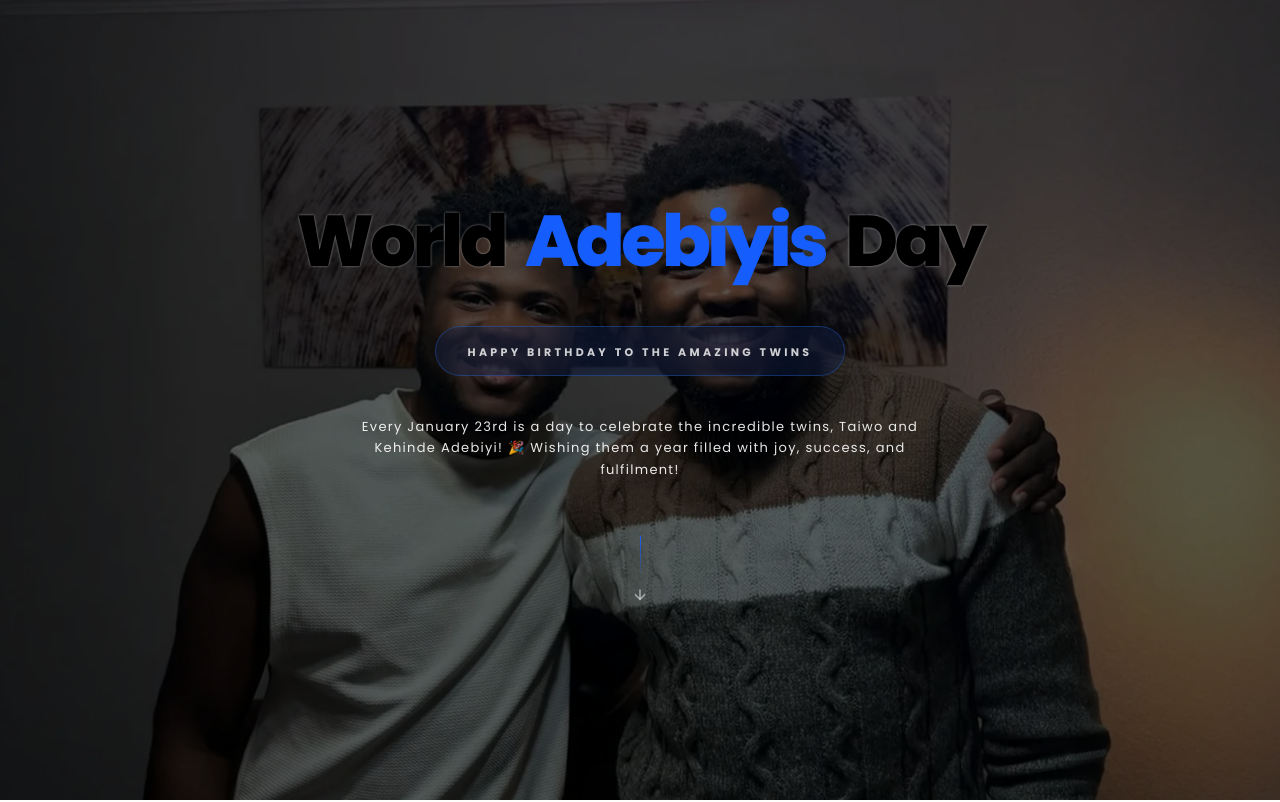
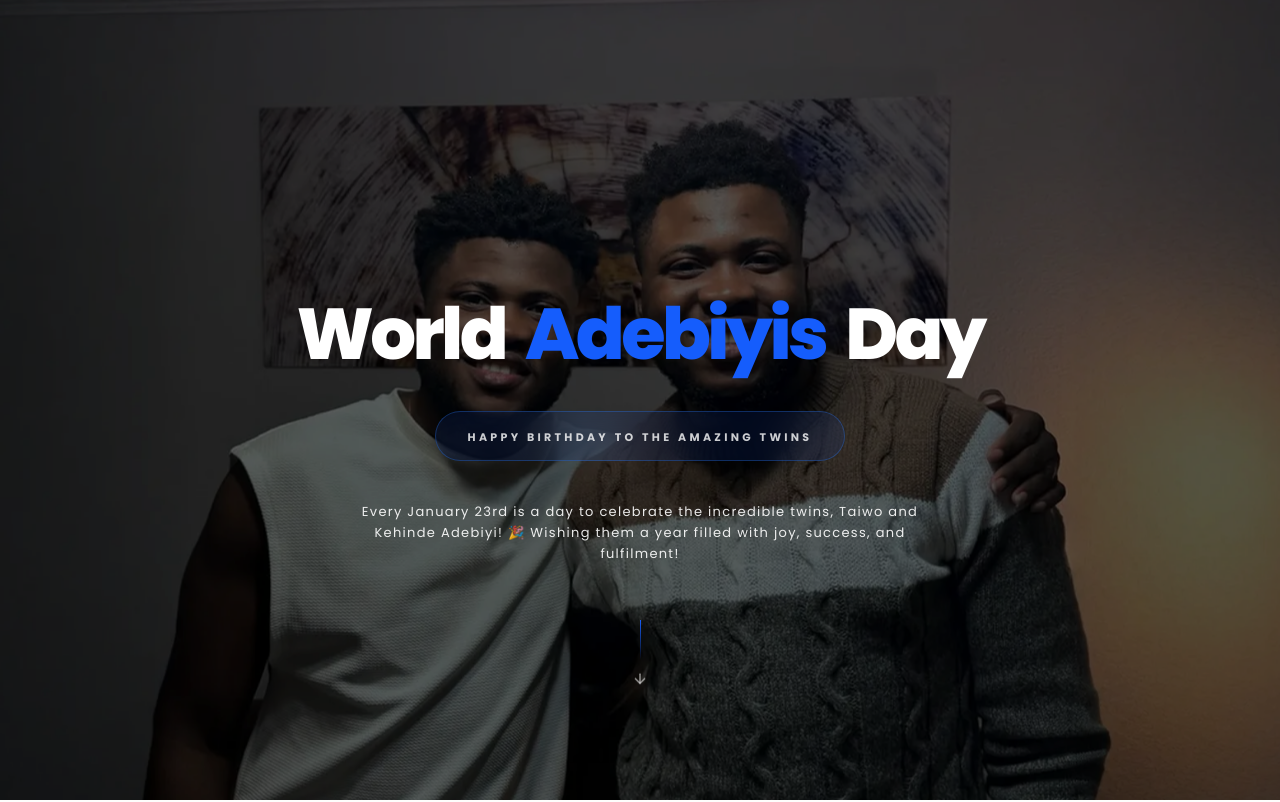
Before and after one commit to Mathew-code01/KehindeAdebiyi, a Next.js app: page / in a window 1280 px wide. Shown: the top 802 px of the page. Built offline with nearby package versions, Linux system fonts and the light colour scheme.

Commit message:
feat: updated the effect 3

```diff
--- a/app/page.js
+++ b/app/page.js
@@ -147,8 +147,7 @@ export default function BirthdayPage() {
         }`}
       >
         {/* SECTION 1: HERO */}
-        {/* SECTION 1: HERO */}
-        <section className="relative h-screen flex flex-col items-center justify-center text-center px-6 overflow-hidden bg-black">
+        <section className="relative h-screen flex flex-col items-center justify-end pb-20 md:pb-28 text-center px-6 overflow-hidden bg-black">
           <div className="absolute inset-0 z-0">
             <Image
               src="/twins-hero.webp"
@@ -162,35 +161,31 @@ export default function BirthdayPage() {
             <div className="absolute inset-0 bg-black/40" />
           </div>
 
-          <div className="relative z-10 max-w-7xl animate-in fade-in zoom-in-95 duration-1000">
-            {/* SECTION 1: HERO */}
-            <h1 className="text-3xl sm:text-5xl md:text-6xl lg:text-7xl font-black tracking-tighter leading-tight mb-10 flex flex-row items-center justify-center gap-x-3 sm:gap-x-5">
-              <span className="text-black drop-shadow-[0_0_1px_rgba(255,255,255,0.5)]">
-                World
-              </span>
+          <div className="relative z-10 max-w-7xl animate-in fade-in slide-in-from-bottom-8 duration-1000">
+            {/* 1. Headline: Back to White, spacing reduced to mb-8 */}
+            <h1 className="text-4xl sm:text-5xl md:text-6xl lg:text-7xl font-black tracking-tighter leading-tight mb-8 flex flex-row items-center justify-center gap-x-3 sm:gap-x-5">
+              <span className="text-white">World</span>
               <span className="text-blue-600 animate-glow">Adebiyis</span>
-              <span className="text-black drop-shadow-[0_0_1px_rgba(255,255,255,0.5)]">
-                Day
-              </span>
+              <span className="text-white">Day</span>
             </h1>
 
-            <div className="flex flex-col items-center gap-10">
-              {/* THE BADGE: Now with a soft "In-and-Out" breathing effect */}
+            <div className="flex flex-col items-center gap-8">
+              {/* 2. THE BADGE: Spacing between title and badge is now tighter (gap-8) */}
               <div className="px-6 md:px-8 py-3 rounded-full border border-blue-500/30 bg-blue-600/10 backdrop-blur-xl transition-all duration-1000">
                 <span className="text-[10px] md:text-[11px] tracking-[0.3em] text-white font-bold whitespace-nowrap uppercase animate-pulse">
                   Happy Birthday to the Amazing Twins
                 </span>
               </div>
 
-              {/* Paragraph: Professional agency sizing */}
-              <p className="text-[11px] md:text-[13px] font-medium text-white/90 tracking-[0.1em] max-w-xl leading-relaxed">
+              {/* 3. Paragraph: Small, professional agency sizing with better line spacing */}
+              <p className="text-[11px] md:text-[13px] font-medium text-white/90 tracking-[0.1em] max-w-xl leading-relaxed mt-2">
                 Every January 23rd is a day to celebrate the incredible twins,
                 Taiwo and Kehinde Adebiyi! 🎉 Wishing them a year filled with
                 joy, success, and fulfilment!
               </p>
 
-              {/* Minimalist scroll indicator */}
-              <div className="flex flex-col items-center gap-3 mt-4">
+              {/* 4. Minimalist scroll indicator: Reduced top margin */}
+              <div className="flex flex-col items-center gap-3 mt-6">
                 <div className="w-[1px] h-10 bg-gradient-to-b from-blue-600 to-transparent" />
                 <ArrowDown className="w-4 h-4 text-white/60 animate-bounce" />
               </div>
@@ -267,8 +262,8 @@ export default function BirthdayPage() {
         {/* SECTION 4: ORIKI & VIDEO */}
         <section id="oriki-trigger" className="py-24 md:py-32 px-6 bg-white">
           <div className="max-w-7xl mx-auto grid md:grid-cols-2 gap-8 items-stretch">
-            {/* TEXT BOX */}
-            <div className="flex flex-col justify-center space-y-8 p-10 md:p-14 bg-blue-50/30 rounded-[2.5rem] border border-blue-100 shadow-sm w-full">
+            {/* TEXT BOX: w-full ensures it takes full width on mobile */}
+            <div className="w-full flex flex-col justify-center space-y-8 p-10 md:p-14 bg-blue-50/30 rounded-[2.5rem] border border-blue-100 shadow-sm">
               <div className="space-y-2">
                 <h3 className="text-3xl md:text-5xl font-extrabold text-slate-900 tracking-tight">
                   Oriki <span className="text-blue-600">Ibeji</span>
@@ -312,8 +307,8 @@ export default function BirthdayPage() {
               </div>
             </div>
 
-            {/* VIDEO CONTAINER: Forced to match the width and height of the text box */}
-            <div className="relative rounded-[2.5rem] overflow-hidden shadow-2xl bg-black border-[10px] border-white group w-full h-full min-h-[500px] md:min-h-[700px]">
+            {/* VIDEO CONTAINER: Updated to w-full and responsive aspect ratio */}
+            <div className="relative w-full rounded-[2.5rem] overflow-hidden shadow-2xl bg-black border-[10px] border-white group h-full min-h-[500px] md:min-h-[600px] aspect-[4/5] md:aspect-auto">
               {(!isPlaying || !isVideoReady) && (
                 <Image
                   src="/video-poster.webp"
@@ -343,7 +338,7 @@ export default function BirthdayPage() {
                   ref={videoRef}
                   src="/birthday-video.mp4"
                   onPlaying={() => setIsVideoReady(true)}
-                  /* object-cover fills the entire div, object-top prevents head cutting */
+                  /* object-cover + object-top fills container and keeps faces in view */
                   className={`w-full h-full object-cover object-top absolute inset-0 bg-black ${
                     isVideoReady ? "opacity-100" : "opacity-0"
                   }`}
```
